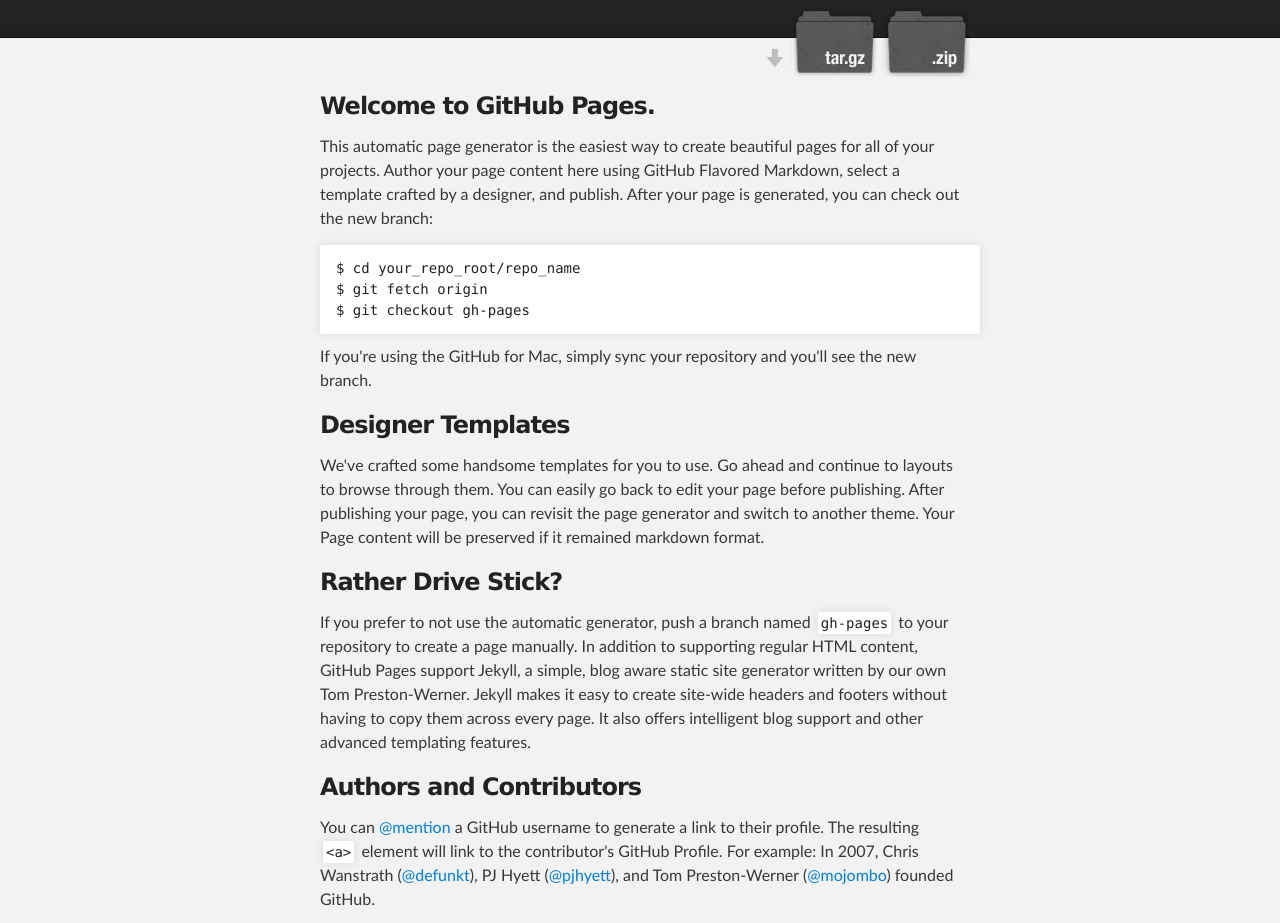
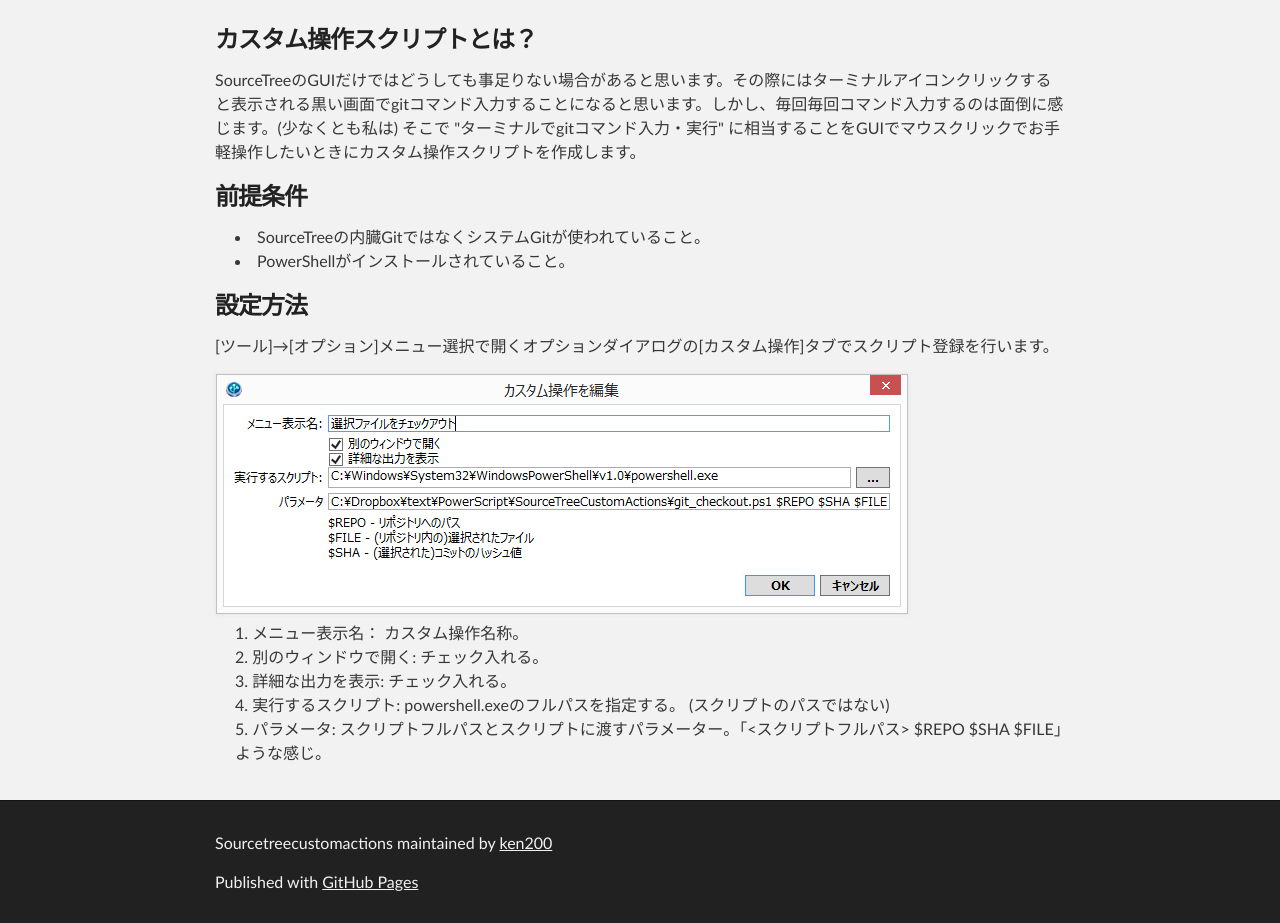
Before and after one commit to ken200/SourceTreeCustomActions, a plain HTML site: page index.html in a window 1280 px wide. Shown: the part 172-1095 px from the top of the page. Drawn offline with Linux system fonts and the light colour scheme.

Commit message:
カスタム操作スクリプトの追加手順ページの作成

```diff
--- a/index.html
+++ b/index.html
@@ -18,50 +18,39 @@
         <header class="inner">
           <a id="forkme_banner" href="https://github.com/ken200/SourceTreeCustomActions">View on GitHub</a>
 
-          <h1 id="project_title">Sourcetreecustomactions</h1>
-          <h2 id="project_tagline">SourceTreeの「カスタム操作」スクリプト</h2>
-
-            <section id="downloads">
-              <a class="zip_download_link" href="https://github.com/ken200/SourceTreeCustomActions/zipball/master">Download this project as a .zip file</a>
-              <a class="tar_download_link" href="https://github.com/ken200/SourceTreeCustomActions/tarball/master">Download this project as a tar.gz file</a>
-            </section>
+          <h1 id="project_title">CustomActionScript For SourceTree</h1>
         </header>
     </div>
 
     <!-- MAIN CONTENT -->
     <div id="main_content_wrap" class="outer">
       <section id="main_content" class="inner">
-        <h3>
-<a name="welcome-to-github-pages" class="anchor" href="#welcome-to-github-pages"><span class="octicon octicon-link"></span></a>Welcome to GitHub Pages.</h3>
+        <h3>カスタム操作スクリプトとは？</h3>
 
-<p>This automatic page generator is the easiest way to create beautiful pages for all of your projects. Author your page content here using GitHub Flavored Markdown, select a template crafted by a designer, and publish. After your page is generated, you can check out the new branch:</p>
+<p>SourceTreeのGUIだけではどうしても事足りない場合があると思います。その際にはターミナルアイコンクリックすると表示される黒い画面でgitコマンド入力することになると思います。しかし、毎回毎回コマンド入力するのは面倒に感じます。(少なくとも私は) そこで "ターミナルでgitコマンド入力・実行" に相当することをGUIでマウスクリックでお手軽操作したいときにカスタム操作スクリプトを作成します。</p>
 
-<pre><code>$ cd your_repo_root/repo_name
-$ git fetch origin
-$ git checkout gh-pages
-</code></pre>
+<h3>前提条件</h3>
+<ul>
+<li>SourceTreeの内臓GitではなくシステムGitが使われていること。</li>
+<li>PowerShellがインストールされていること。</li>
+</ul>
 
-<p>If you're using the GitHub for Mac, simply sync your repository and you'll see the new branch.</p>
+<h3>設定方法</h3>
+<p>[ツール]→[オプション]メニュー選択で開くオプションダイアログの[カスタム操作]タブでスクリプト登録を行います。</p>
+<img alt="ああああ" src="images/ope.png" style="margin:0; padding:0;" />
+<ol>
+<li>メニュー表示名： カスタム操作名称。</li>
+<li>別のウィンドウで開く: チェック入れる。</li>
+<li>詳細な出力を表示: チェック入れる。</li>
+<li>実行するスクリプト: powershell.exeのフルパスを指定する。 (スクリプトのパスではない)</li>
+<li>パラメータ: スクリプトフルパスとスクリプトに渡すパラメーター。「<スクリプトフルパス> $REPO $SHA $FILE」ような感じ。</li>
+</ol>
 
-<h3>
-<a name="designer-templates" class="anchor" href="#designer-templates"><span class="octicon octicon-link"></span></a>Designer Templates</h3>
 
-<p>We've crafted some handsome templates for you to use. Go ahead and continue to layouts to browse through them. You can easily go back to edit your page before publishing. After publishing your page, you can revisit the page generator and switch to another theme. Your Page content will be preserved if it remained markdown format.</p>
 
-<h3>
-<a name="rather-drive-stick" class="anchor" href="#rather-drive-stick"><span class="octicon octicon-link"></span></a>Rather Drive Stick?</h3>
 
-<p>If you prefer to not use the automatic generator, push a branch named <code>gh-pages</code> to your repository to create a page manually. In addition to supporting regular HTML content, GitHub Pages support Jekyll, a simple, blog aware static site generator written by our own Tom Preston-Werner. Jekyll makes it easy to create site-wide headers and footers without having to copy them across every page. It also offers intelligent blog support and other advanced templating features.</p>
 
-<h3>
-<a name="authors-and-contributors" class="anchor" href="#authors-and-contributors"><span class="octicon octicon-link"></span></a>Authors and Contributors</h3>
 
-<p>You can <a href="https://github.com/blog/821" class="user-mention">@mention</a> a GitHub username to generate a link to their profile. The resulting <code>&lt;a&gt;</code> element will link to the contributor's GitHub Profile. For example: In 2007, Chris Wanstrath (<a href="https://github.com/defunkt" class="user-mention">@defunkt</a>), PJ Hyett (<a href="https://github.com/pjhyett" class="user-mention">@pjhyett</a>), and Tom Preston-Werner (<a href="https://github.com/mojombo" class="user-mention">@mojombo</a>) founded GitHub.</p>
-
-<h3>
-<a name="support-or-contact" class="anchor" href="#support-or-contact"><span class="octicon octicon-link"></span></a>Support or Contact</h3>
-
-<p>Having trouble with Pages? Check out the documentation at <a href="http://help.github.com/pages">http://help.github.com/pages</a> or contact <a href="mailto:support@github.com">support@github.com</a> and we’ll help you sort it out.</p>
       </section>
     </div>
 
--- a/stylesheets/stylesheet.css
+++ b/stylesheets/stylesheet.css
@@ -264,7 +264,7 @@ Full-Width Styles
 
 .inner {
   position: relative;
-  max-width: 640px;
+  max-width: 850px;
   padding: 20px 10px;
   margin: 0 auto;
 }
```
Also changed, not shown: images/ope.png (added).
